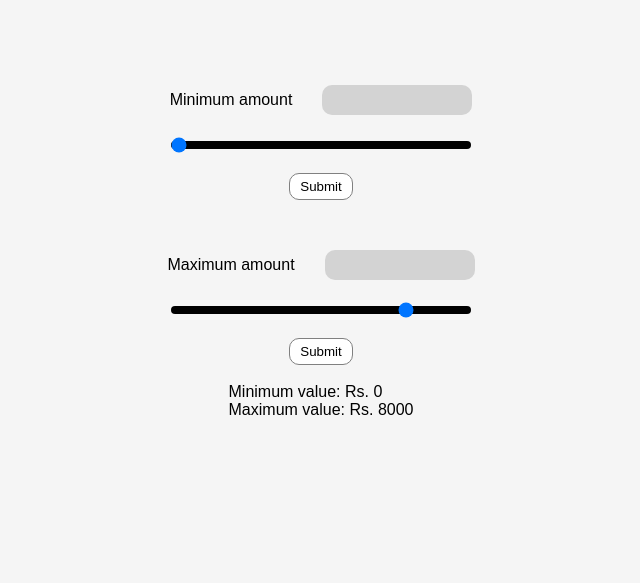
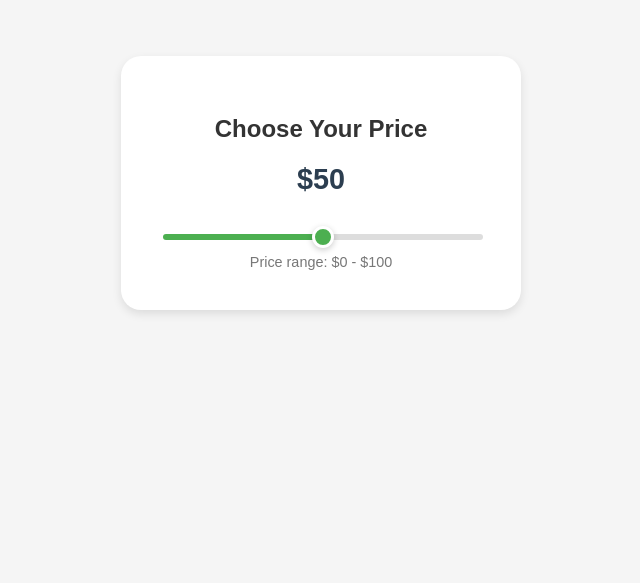
Before and after one commit to playeron1/price-slider, a plain HTML site: page index.html in a window 1280 px wide. Shown: the part 217-800 px from the top of the page, without its empty margins (319-959 px from the left). Drawn offline with Linux system fonts and the light colour scheme.

Commit message:
Completed project updates and bug fixes

```diff
--- a/index.html
+++ b/index.html
@@ -1,30 +1,86 @@
 <!DOCTYPE html>
 <html lang="en">
-  <head>
-    <meta charset="UTF-8" />
-    <meta name="viewport" content="width=device-width, initial-scale=1.0" />
-    <link rel="stylesheet" href="style.css">
-    <script src="script.js"></script>
-    <title>Document</title>
-  </head>
-  <body>
-    <h1>PRICE SLIDER</h1>
-    <div class="min">
-      <p>Minimum amount</p>
-      <div class="box"></div>
-    </div>
-    <div class="slider">
-        <input type="range" name="slider" id="min" min="0" max="10000" value="0"/>
-      </div>
-    <input type="submit" value="Submit" class="submit"/>
-    <div class="max">
-      <p>Maximum amount</p>
-      <div class="box"></div>
-    </div>
-    <div class="slider">
-        <input type="range" name="slider" id="max" min="0" max="10000" value="8000" />
-      </div>
-    <input type="submit" value="Submit" class="submit"/>
-    <p><br>Minimum value: <span id="minval"> Rs. 0</span> <br> Maximum value: Rs. <span id="maxval">8000</span></p>
-  </body>
+<head>
+  <meta charset="UTF-8">
+  <meta name="viewport" content="width=device-width, initial-scale=1.0">
+  <title>Price Slider</title>
+  <style>
+    body {
+      font-family: 'Poppins', sans-serif;
+      background: #f5f5f5;
+      display: flex;
+      justify-content: center;
+      align-items: center;
+      height: 100vh;
+      margin: 0;
+    }
+
+    .slider-container {
+      background: #fff;
+      padding: 40px;
+      border-radius: 20px;
+      box-shadow: 0 4px 10px rgba(0,0,0,0.1);
+      text-align: center;
+      width: 320px;
+    }
+
+    .slider-container h2 {
+      margin-bottom: 20px;
+      color: #333;
+    }
+
+    .price-display {
+      font-size: 1.8em;
+      font-weight: 600;
+      color: #2c3e50;
+      margin-bottom: 30px;
+    }
+
+    input[type="range"] {
+      width: 100%;
+      height: 6px;
+      appearance: none;
+      background: linear-gradient(90deg, #4CAF50 0%, #4CAF50 50%, #ddd 50%, #ddd 100%);
+      border-radius: 5px;
+      outline: none;
+      transition: background 0.3s ease-in-out;
+    }
+
+    input[type="range"]::-webkit-slider-thumb {
+      appearance: none;
+      width: 22px;
+      height: 22px;
+      border-radius: 50%;
+      background: #4CAF50;
+      cursor: pointer;
+      border: 3px solid white;
+      box-shadow: 0 2px 6px rgba(0,0,0,0.2);
+      transition: transform 0.2s;
+    }
+
+    input[type="range"]::-webkit-slider-thumb:hover {
+      transform: scale(1.1);
+    }
+
+    .value-label {
+      font-size: 0.9em;
+      color: #777;
+      margin-top: 10px;
+    }
+  </style>
+</head>
+<body>
+
+  <div class="slider-container">
+    <h2>Choose Your Price</h2>
+    <div class="price-display">$<span id="priceValue">50</span></div>
+    <input type="range" id="priceSlider" min="0" max="100" value="50" step="1">
+    <div class="value-label">Price range: $0 - $100</div>
+  </div>
+
+  <script>
+
+  </script>
+
+</body>
 </html>
--- a/script.js
+++ b/script.js
@@ -1,30 +1,15 @@
-let min_slider = document.querySelector("#min");
-let max_slider = document.querySelector("#max");
-let minval_disp = document.querySelector("#minval");
-let maxval_disp = document.querySelector("#maxval");
+const slider = document.getElementById("priceSlider");
+    const priceValue = document.getElementById("priceValue");
 
-// Update min slider
-min_slider.addEventListener("input", () => {
-  let minVal = parseInt(min_slider.value);
-  let maxVal = parseInt(max_slider.value);
+    function updateSliderBackground(value) {
+      const percent = (value - slider.min) / (slider.max - slider.min) * 100;
+      slider.style.background = `linear-gradient(90deg, #4CAF50 ${percent}%, #ddd ${percent}%)`;
+    }
 
-  if (minVal >= maxVal) {
-    minVal = maxVal - 100; // prevent crossing
-    min_slider.value = minVal;
-  }
+    slider.addEventListener("input", function() {
+      priceValue.textContent = this.value;
+      updateSliderBackground(this.value);
+    });
 
-  minval_disp.textContent = "Rs. " + minVal;
-});
-
-// Update max slider
-max_slider.addEventListener("input", () => {
-  let minVal = parseInt(min_slider.value);
-  let maxVal = parseInt(max_slider.value);
-
-  if (maxVal <= minVal) {
-    maxVal = minVal + 100; // prevent crossing
-    max_slider.value = maxVal;
-  }
-
-  maxval_disp.textContent = "Rs. " + maxVal;
-});
+    // Initialize background
+    updateSliderBackground(slider.value);
```
